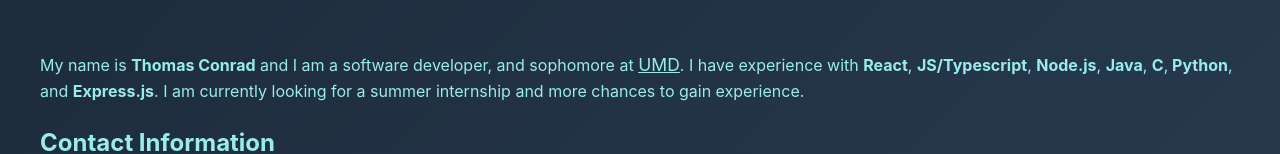
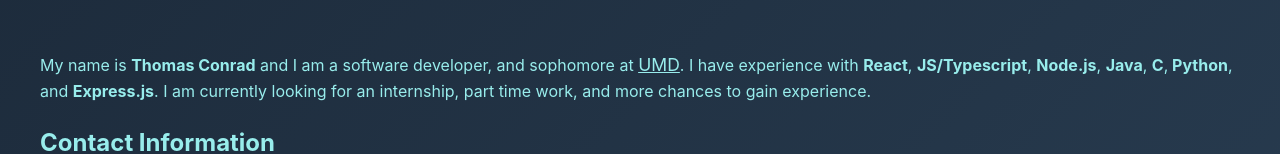
Before and after one commit to tconrad1/typescript-react-review, a React (Create React App) app: page /about in a window 1280 px wide. Shown: the part 212-366 px from the top of the page. Built offline with nearby package versions, Linux system fonts and the light colour scheme.

Commit message:
seeking work change

```diff
--- a/src/About.tsx
+++ b/src/About.tsx
@@ -7,7 +7,7 @@ const About = () => {
             <h1>About</h1>
             <p>My name is <b>Thomas Conrad</b> and I am a software developer, and sophomore at <a href='https://umd.edu/'> UMD</a>.
              I have experience with <b>React</b>, <b>JS/Typescript</b>, <b>Node.js</b>, <b>Java</b>, <b> C</b>,<b> Python</b>, and <b>Express.js</b>.
-             I am currently looking for a summer internship and more chances to gain experience. </p>
+             I am currently looking for an internship, part time work, and more chances to gain experience. </p>
 
              <Contact  name="Thomas Conrad" email="thomaswconrad2004@gmail.com" linkedin={null} children = {<p>Feel free to reach out to me via email!</p>}  />
             <div className='personal'> <p>Here is some fun personal stuff </p> <Picture title="my cat" source= "chayka.jpg"  description="an image of my cat chayka in which she looks very suspicious of the viewer. " /></div>
```
Also changed, not shown: package.json (+7 -4 lines), 1 other file (tests, documents, lock files or other folders).
